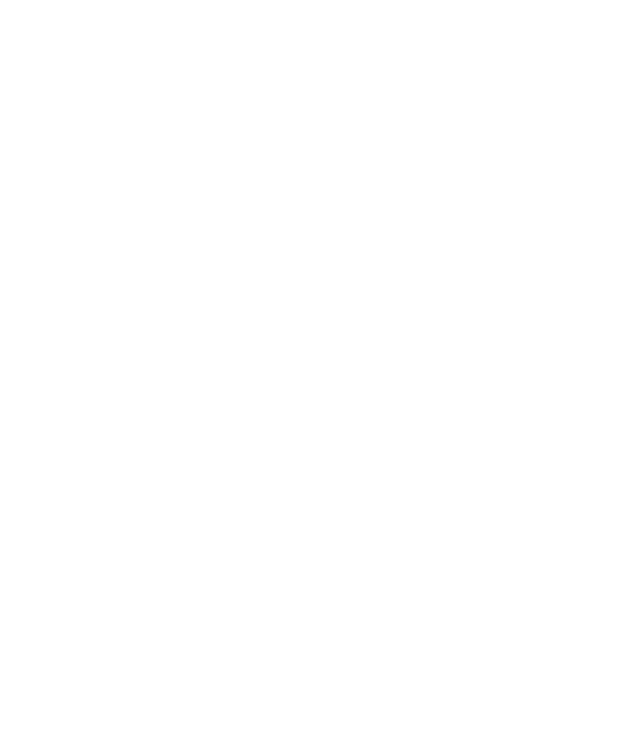
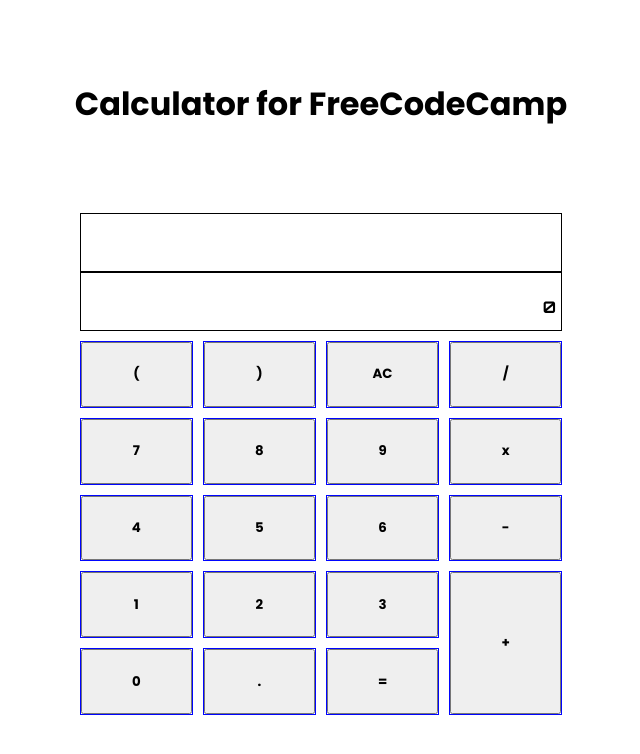
Before and after one commit to AnthoVDO/javascript-calculator-react-freecodecamp, a React (Create React App) app: page / in a window 1280 px wide. Shown: the top 754 px of the page, without its empty margins (319-959 px from the left). Built offline with nearby package versions, Linux system fonts and the light colour scheme.

Commit message:
Started the css and started the script

```diff
--- a/public/index.html
+++ b/public/index.html
@@ -13,7 +13,7 @@
 <body>
     <noscript>You need to enable JavaScript to run this app.</noscript>
     <div id="root"></div>
-
+    <script src="https://cdn.freecodecamp.org/testable-projects-fcc/v1/bundle.js"></script>
 </body>
 
 </html>
--- a/src/App.js
+++ b/src/App.js
@@ -1,9 +1,80 @@
+import { useState } from 'react';
+import Wrapper from './components/Wrapper';
 import './style/App.scss';
 
 function App() {
+
+  const buttons = [
+    {"obj":["(", "openParenthesis"]} ,
+    {"obj":[")", "closeParenthesis"]},
+    { "obj":["AC", "clear"]},
+    {"obj":["/", "divide"]},
+    {"obj":["7", "seven"]},
+    {"obj":["8", "eight"]},
+    {"obj":["9", "nine"]},
+    {"obj":["x", "multiply"]},
+    {"obj":["4", "four"]},
+    {"obj":["5", "five"]},
+    {"obj":["6", "six"]},
+    {"obj":["-", "subtract"]},
+    {"obj":["1", "one"]},
+    {"obj":["2", "two"]},
+    {"obj":["3", "three"]},
+    {"obj":["+", "add"]},
+    {"obj":["0", "zero"]},
+    {"obj":[".", "decimal"]},
+    {"obj":["=", "equals"]}
+  ]
+
+
+
+  const [tempScreen, setTempScreen] = useState("");
+  const [result, setResult] = useState('0');
+  const checkSign = /\/|\+|\-|x/g;
+  const checkEqual = /\=/g;
+  const checkDecimal = /\./g;
+
+  const clear = () => {
+    setTempScreen("");
+    setResult("0");
+  }
+
+  const equal = (e) => {
+
+  }
+
+  const equation = (e) => {
+    console.log(e)
+  }
+
+
+
+  const handleClick = (e) => {
+
+    let numberTyped = e.currentTarget.dataset.touche;
+    //console.log(numberTyped);
+
+    if(numberTyped === "AC"){
+      return clear();
+    }else if(
+      numberTyped === "/" || "x" || "+" || "-"
+    ){
+      return equation (numberTyped);
+    }else{
+      setTempScreen(tempScreen+numberTyped);
+      setResult(result+numberTyped);
+    }
+
+  }
+
+
   return (
     <div className="App">
-
+      <Wrapper
+      buttons={buttons}
+      handleClick={handleClick}
+      tempScreen={tempScreen}
+      result={result} />
     </div>
   );
 }
--- /dev/null
+++ b/src/components/Buttons.js
@@ -0,0 +1,13 @@
+import React from 'react';
+
+const Buttons = ({button, handleClick, id}) => {
+    return (
+        <div className="buttons__button" >
+        <button className="buttons__button__btn" onClick={handleClick} data-touche={button} id={id}>
+            {button}
+        </button>
+        </div>
+    );
+};
+
+export default Buttons;
--- /dev/null
+++ b/src/components/Screen.js
@@ -0,0 +1,19 @@
+import React from 'react';
+
+const Screen = ({tempScreen, result}) => {
+    return (
+        <div className="screen">
+
+            <div className="tempScreen">
+                {tempScreen}
+            </div>
+
+            <div className="result" id="display">
+                {result}
+            </div>
+        </div>
+
+    );
+};
+
+export default Screen;
--- /dev/null
+++ b/src/components/Wrapper.js
@@ -0,0 +1,20 @@
+import React from 'react';
+import Buttons from './Buttons';
+import Screen from './Screen';
+
+const Wrapper = ({buttons, handleClick, tempScreen, result}) => {
+    return (
+        <div className="wrapper">
+            <h1>Calculator for FreeCodeCamp</h1>
+            <Screen tempScreen={tempScreen} result={result} />
+            <div className="buttons">
+                {
+                buttons.map(element => <Buttons button={element.obj[0]} key={element.obj[0]} id={element.obj[1]} handleClick={handleClick}/>)
+            }
+            </div>
+
+        </div>
+    );
+};
+
+export default Wrapper;
--- a/src/style/App.scss
+++ b/src/style/App.scss
@@ -1,2 +1,11 @@
 @import "./assets/settings";
 @import "./assets/wrapper";
+@import "./assets/buttons";
+@import "./assets/screen";
+@import url('https://fonts.googleapis.com/css2?family=Orbitron:wght@400;500;600;700&family=Poppins:wght@400;600;700&display=swap');
+.App {
+    display: flex;
+    justify-content: center;
+    align-items: center;
+    height: 100vh;
+}
--- /dev/null
+++ b/src/style/assets/_buttons.scss
@@ -0,0 +1,19 @@
+.buttons {
+    display: grid;
+    grid-template-columns: 1fr 1fr 1fr 1fr;
+    grid-template-rows: 1fr 1fr 1fr 1fr 1fr;
+    .buttons__button {
+        border: 1px solid rgb(0, 4, 255);
+        margin: 5px;
+        .buttons__button__btn {
+            width: 100%;
+            height: 100%;
+            font-weight: bold;
+            font-size: 400;
+        }
+    }
+     :nth-child(16) {
+        grid-row: 4/6;
+        grid-column: 4/5;
+    }
+}
--- /dev/null
+++ b/src/style/assets/_screen.scss
@@ -0,0 +1,18 @@
+.screen {
+    display: flex;
+    flex-direction: column;
+    padding: 5px;
+    .tempScreen,
+    .result {
+        font-family: 'Orbitron', sans-serif;
+        font-weight: bold;
+        text-transform: uppercase;
+        text-align: right;
+        border: 1px solid black;
+        width: 100%;
+        height: 100%;
+        vertical-align: middle;
+        padding-top: 5%;
+        padding-right: 5px;
+    }
+}
--- a/src/style/assets/_settings.scss
+++ b/src/style/assets/_settings.scss
@@ -0,0 +1,6 @@
+* {
+    padding: 0;
+    margin: 0;
+    box-sizing: border-box;
+    font-family: 'Poppins', sans-serif;
+}
--- a/src/style/assets/_wrapper.scss
+++ b/src/style/assets/_wrapper.scss
@@ -0,0 +1,5 @@
+.wrapper {
+    height: 80%;
+    display: grid;
+    grid-template-rows: 1fr 1fr 60%;
+}
```
